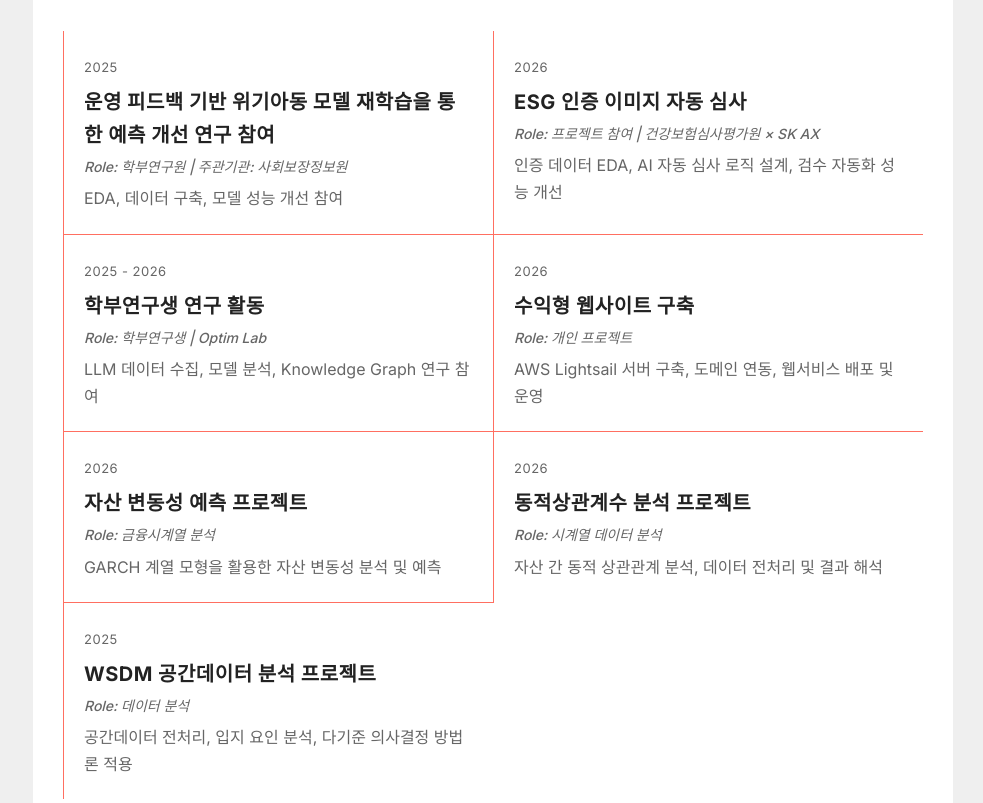
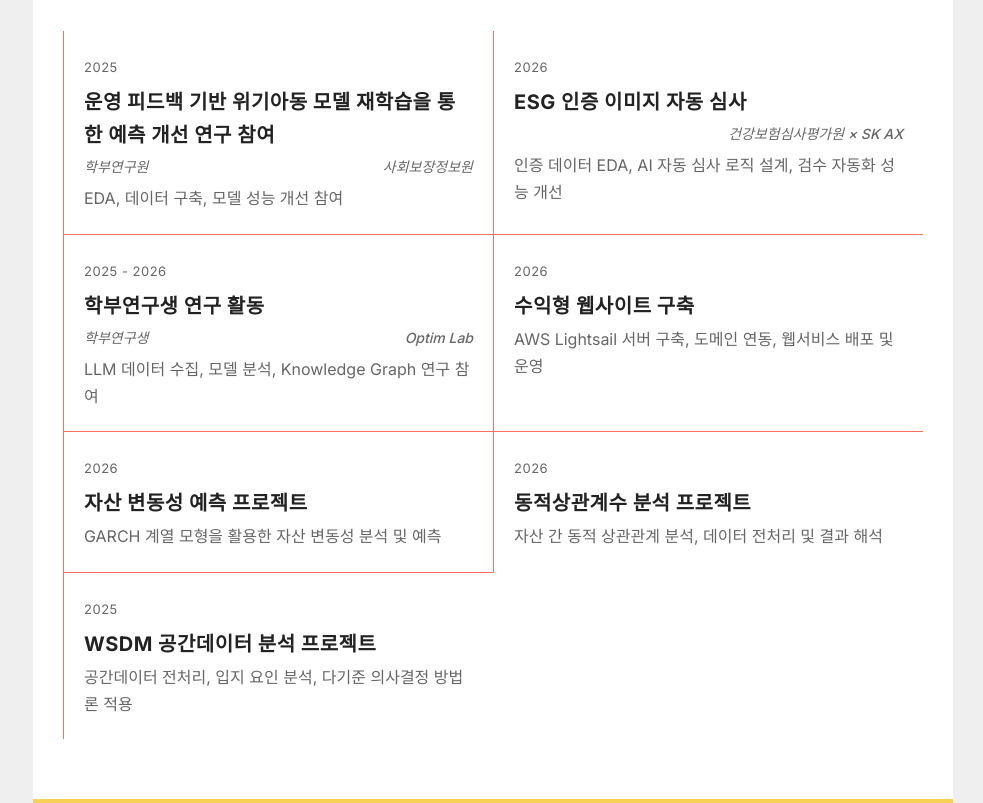
Before and after one commit to dhdy0203-dot/portfolio, a plain HTML site: page index.html in a window 1280 px wide. Shown: the part 2402-3205 px from the top of the page, without its empty margins (297-1280 px from the left). Drawn offline with Linux system fonts and the light colour scheme.

Commit message:
Add files via upload

```diff
--- a/app.js
+++ b/app.js
@@ -25,15 +25,31 @@
       <div class="track"><div class="fill" data-level="${s.level}"></div></div>
     </div>`).join("");
 
-  const timeline = (items) => items.map(item => `
+  const educationTimeline = (items) => items.map(item => `
     <article class="timeline-item">
       <span class="timeline-date">${item.date}</span>
       <h3>${item.title}</h3>
       <h4>${item.subtitle}</h4>
       <p>${item.description}</p>
     </article>`).join("");
-  $("#education-list").innerHTML = timeline(d.education);
-  $("#experience-list").innerHTML = timeline(d.experience);
+
+  const experienceTimeline = (items) => items.map(item => {
+    const meta = (item.role || item.organization) ? `
+      <div class="timeline-meta">
+        <span>${item.role || ""}</span>
+        <span>${item.organization || ""}</span>
+      </div>` : "";
+    return `
+      <article class="timeline-item">
+        <span class="timeline-date">${item.date}</span>
+        <h3>${item.title}</h3>
+        ${meta}
+        <p>${item.description}</p>
+      </article>`;
+  }).join("");
+
+  $("#education-list").innerHTML = educationTimeline(d.education);
+  $("#experience-list").innerHTML = experienceTimeline(d.experience);
 
   const categories = ["all", ...new Set(d.projects.map(p => p.category))];
   $("#filters").innerHTML = categories.map((c, i) =>
@@ -67,7 +83,6 @@
   $("#contact-info").innerHTML = `
     <p class="contact-line"><strong>Name</strong> ${d.name}</p>
     <p class="contact-line"><strong>Email</strong> <a href="mailto:${c.email}">${c.email}</a></p>
-    <p class="contact-line"><strong>GitHub</strong> <a href="${c.github}" target="_blank" rel="noreferrer">${c.github.replace("https://","")}</a></p>
     <p class="contact-line"><strong>Location</strong> ${c.location}</p>`;
   $("#sidebar-social").innerHTML = d.social.map(x =>
     `<a href="${x.url}" target="_blank" rel="noreferrer" aria-label="${x.label}">${x.label}</a>`
--- a/site-data.js
+++ b/site-data.js
@@ -15,8 +15,8 @@ window.PORTFOLIO_DATA = {
     {
       date: "2023 - 2027",
       title: "University of Seoul",
-      subtitle: "Statistics",
-      description: "유도현"
+      subtitle: "Department of Statistics",
+      description: "Minor: School of Economics"
     },
     {
       date: "2026.01.19 - 2026.01.23",
@@ -36,43 +36,50 @@ window.PORTFOLIO_DATA = {
     {
       date: "2025",
       title: "운영 피드백 기반 위기아동 모델 재학습을 통한 예측 개선 연구 참여",
-      subtitle: "Role: 학부연구원 | 주관기관: 사회보장정보원",
+      role: "학부연구원",
+      organization: "사회보장정보원",
       description: "EDA, 데이터 구축, 모델 성능 개선 참여"
     },
     {
       date: "2026",
       title: "ESG 인증 이미지 자동 심사",
-      subtitle: "Role: 프로젝트 참여 | 건강보험심사평가원 × SK AX",
+      role: "",
+      organization: "건강보험심사평가원 × SK AX",
       description: "인증 데이터 EDA, AI 자동 심사 로직 설계, 검수 자동화 성능 개선"
     },
     {
       date: "2025 - 2026",
       title: "학부연구생 연구 활동",
-      subtitle: "Role: 학부연구생 | Optim Lab",
+      role: "학부연구생",
+      organization: "Optim Lab",
       description: "LLM 데이터 수집, 모델 분석, Knowledge Graph 연구 참여"
     },
     {
       date: "2026",
       title: "수익형 웹사이트 구축",
-      subtitle: "Role: 개인 프로젝트",
+      role: "",
+      organization: "",
       description: "AWS Lightsail 서버 구축, 도메인 연동, 웹서비스 배포 및 운영"
     },
     {
       date: "2026",
       title: "자산 변동성 예측 프로젝트",
-      subtitle: "Role: 금융시계열 분석",
+      role: "",
+      organization: "",
       description: "GARCH 계열 모형을 활용한 자산 변동성 분석 및 예측"
     },
     {
       date: "2026",
       title: "동적상관계수 분석 프로젝트",
-      subtitle: "Role: 시계열 데이터 분석",
+      role: "",
+      organization: "",
       description: "자산 간 동적 상관관계 분석, 데이터 전처리 및 결과 해석"
     },
     {
       date: "2025",
       title: "WSDM 공간데이터 분석 프로젝트",
-      subtitle: "Role: 데이터 분석",
+      role: "",
+      organization: "",
       description: "공간데이터 전처리, 입지 요인 분석, 다기준 의사결정 방법론 적용"
     }
   ],
@@ -87,8 +94,7 @@ window.PORTFOLIO_DATA = {
   ],
 
   contact: {
-    email: "you@example.com",
-    github: "https://github.com/dhdy0203-dot",
+    email: "d55hyun@uos.ac.kr",
     location: "Korea"
   },
 
--- a/styles.css
+++ b/styles.css
@@ -96,6 +96,8 @@ a{color:inherit}
 .timeline-date{font-size:13px;letter-spacing:.5px}
 .timeline-item h3{margin:7px 0 3px;color:var(--ink);font-size:20px;letter-spacing:.5px}
 .timeline-item h4{margin:0 0 7px;font-size:14px;font-weight:500;font-style:italic}
+.timeline-meta{display:flex;justify-content:space-between;align-items:baseline;gap:20px;margin:0 0 7px;font-size:14px;font-weight:500;font-style:italic}
+.timeline-meta span:last-child{text-align:right}
 .timeline-item p{margin:0}
 .filters{display:flex;flex-wrap:wrap;gap:0;margin:-10px 0 30px}
 .filter{
```
